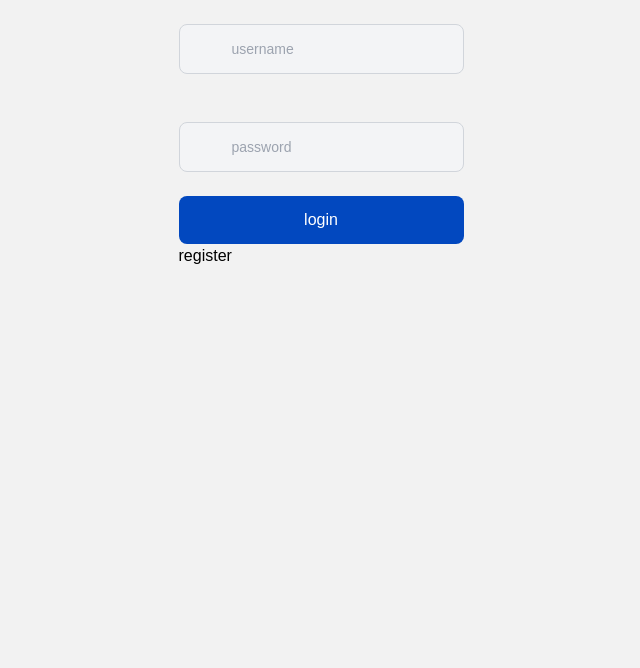
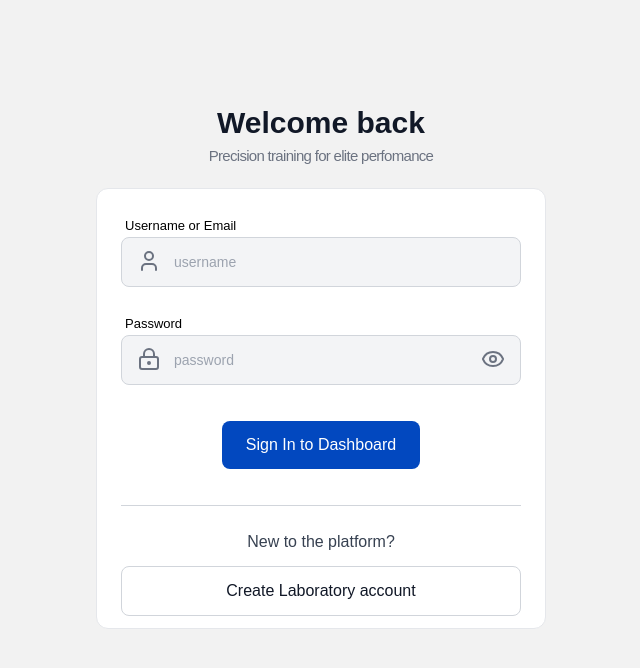
Before and after one commit to Artem-Tkachev/verto-2.0, a React (Vite) app in the folder frontend/: page /login in a window 1280 px wide. Shown: the top 668 px of the page, without its empty margins (319-959 px from the left). Built offline with nearby package versions, Linux system fonts and the light colour scheme; a web font is replaced by a local one.

Commit message:
added error style for inputs

```diff
--- a/frontend/src/Login.jsx
+++ b/frontend/src/Login.jsx
@@ -1,11 +1,13 @@
 import { useState } from "react";
 import { useNavigate, Link } from "react-router";
-import { Input, Button } from "./UIComponents";
+import { Mail, User, EyeIcon, EyeOffIcon, LockKeyhole } from "lucide-react";
+import { Input, Button, PasswordInput } from "./UIComponents";
 
 function Login(){
   const [username, setUsername] = useState("");
   const [password, setPassword] = useState("");
   const [message, setMessage] = useState("");
+  const [fieldErrors, setFieldErrors] = useState([]);
   const navigate = useNavigate();
 
   async function loginSubmit(e){
@@ -21,23 +23,32 @@ function Login(){
     console.log(data);
     if(response.ok){
       setMessage(data.message);
+      setFieldErrors([]);
       localStorage.setItem("token", data.token);
       navigate("/dashboard");
     }
     else{
       setMessage(data.error);
+      setFieldErrors(data.fields || [])
     }
   }
 
   return (
-    <div>
-      <form onSubmit={loginSubmit}>
-        <Input placeholder="username" type="text" value={username} onChange={(e) => setUsername(e.target.value)} />
-        <Input placeholder="password" type="password" value={password} onChange={(e) => setPassword(e.target.value)} />
-        <Button type="submit" text="login"/>
+    <div className="login-body">
+      <div className="header">
+        <h1 className="header-text-1">Welcome back</h1>
+        <h2 className="header-text-2">Precision training for elite perfomance</h2>
+      </div>
+      <form onSubmit={loginSubmit} className="login-form">
+        <Input placeholder="username" type="text" label="Username or Email" icon={User} value={username} onChange={(e) => setUsername(e.target.value)} className={fieldErrors.includes("username") ? "inp-error": ""}/>
+        <PasswordInput placeholder="password" type="password" label="Password" icon={LockKeyhole} value={password} onChange={(e) => setPassword(e.target.value)} className={fieldErrors.includes("password") ? "inp-error": ""}/>
+        <div className="error-body"><p className="error-text">{message}</p></div>
+        <Button type="submit" text="Sign In to Dashboard"/>
+        <div className="bottom-body">
+          <p className="body-text bottom-reg-text">New to the platform?</p>
+        </div>
+        <Link to="/register" className="btn btn-secondary">Create Laboratory account</Link>
       </form>
-      <Link to="/register">register</Link>
-      <p>{message}</p>
     </div>
   )
 }
--- a/frontend/src/UIComponents.css
+++ b/frontend/src/UIComponents.css
@@ -64,6 +64,20 @@ body{
     outline: none;
 }
 
+.inp-error, .inp-error:hover, .inp-error:focus{
+    border: 1px solid var(--color-error-500);
+}
+
+.error-body{
+    display: block;
+    text-align: left;
+}
+
+.error-text{
+    color: var(--color-error-500);
+    padding-bottom: 12px;
+}
+
 .inp-label{
     font-weight: var(--font-weight-regular);
     font-size: var(--font-size-label);
@@ -95,17 +109,29 @@ body{
 
 .btn{
     width: 100%;
-    background-color: var(--color-primary-700);
     border-radius: 8px;
     padding: 12px 24px;
 }
 
-.btn{
+.btn-primary{
+    background-color: var(--color-primary-700);
     color: var(--color-neutral-0);
 }
 
 .btn-primary:hover{
     background-color: var(--color-primary-900);
+}
+
+.btn-secondary{
+    display: block;
+    text-align: center;
+    background-color: var(--color-neutral-0);
+    color: var(--color-neutral-900);
+    border: 1px solid var(--color-neutral-300);
+}
+
+.btn-secondary:hover{
+    background-color: var(--color-neutral-50);
 }
 
 .reg-button{
@@ -119,11 +145,26 @@ body{
 .bottom-text{
     place-items: center;
     display: flex;
+    padding-top: 12px;
+}
+
+.bottom-body{
+    width: 100%;
+}
+
+.bottom-reg-text{
+    display: block;
+    text-align: center;
+    margin-top: 36px;
+    padding-top: 24px;
+    padding-bottom: 12px;
+    color: var(--color-neutral-700);
+    border-top: 1px solid var(--color-neutral-300);
 }
 
 .link-text{
     color: var(--color-primary-700);
-    padding-right: 6px;
+    padding-left: 4px;
 }
 
 .link-text:hover{
@@ -139,6 +180,7 @@ body{
     border-radius: 12px;
     margin: 20px;
     padding: 24px;
+    padding-bottom: 12px;
     background-color: var(--color-neutral-0);
 
 }
--- a/frontend/src/UIComponents.jsx
+++ b/frontend/src/UIComponents.jsx
@@ -2,7 +2,7 @@ import { useState } from "react";
 import "./UIComponents.css";
 import { EyeIcon, EyeOffIcon } from "lucide-react";
 
-export function Input({placeholder, type, onChange, variant="primary", label, icon: Icon}){
+export function Input({placeholder, type, onChange, variant="primary", label, icon: Icon , className=""}){
     return(
         <div className="inp-group">
             <label className="inp-label">{label}</label><br/>
@@ -11,14 +11,14 @@ export function Input({placeholder, type, onChange, variant="primary", label, ic
                 <input
                 placeholder={placeholder}
                 type={type} onChange={onChange}
-                className={`inp inp-${variant}`}
+                className={`inp inp-${variant} ${className}`}
                 />
             </div>
         </div>
     );
 }
 
-export function PasswordInput({placeholder, type, onChange, variant="primary", label, icon: Icon}){
+export function PasswordInput({placeholder, type, onChange, variant="primary", label, icon: Icon , className=""}){
     const [visible, setvisible] = useState(false);
     return(
         <div className="inp-group">
@@ -28,7 +28,7 @@ export function PasswordInput({placeholder, type, onChange, variant="primary", l
                 <input
                 placeholder={placeholder}
                 type={visible ? "text" : "password"} onChange={onChange}
-                className={`inp inp-${variant}`}
+                className={`inp inp-${variant} ${className}`}
                 />
                 <button type="button" className="inp-icon inp-icon-right" onClick={() => setvisible(v => !v)}>
                     {visible ? <EyeOffIcon/> : <EyeIcon/>}
--- a/frontend/src/registration.jsx
+++ b/frontend/src/registration.jsx
@@ -7,6 +7,7 @@ import './UIComponents.css'
 function Registration(){
   const [username, setUsername] = useState("");
   const [password, setPassword] = useState("");
+  const [confPassword, setConfPassword] = useState("");
   const [message, setMessage] = useState("");
   const navigate = useNavigate();
 
@@ -16,7 +17,7 @@ function Registration(){
     const response = await fetch("http://localhost:5000/api/register", {
       method: "POST",
       headers: { "Content-Type": "application/json"},
-      body: JSON.stringify({username: username, password: password})
+      body: JSON.stringify({username: username, password: password, confPassword: confPassword})
     });
 
     const data = await response.json();
@@ -40,16 +41,17 @@ function Registration(){
         <form className="login-form" onSubmit={RegSubmit}>
           <Input placeholder="John Doe" type="text" icon={User} label="Full Name" value={username} onChange={(e) => setUsername(e.target.value)}/>
           <PasswordInput placeholder="Min. 8 characters" type="password" icon={LockKeyhole} label="Password" value={password} onChange={(e) => setPassword(e.target.value)}/>
-          <PasswordInput placeholder="Repeat your password" type="password" icon={LockKeyhole} label="Confirm Password"/>
+          <PasswordInput placeholder="Repeat your password" type="password" icon={LockKeyhole} label="Confirm Password" onChange={(e) => setConfPassword(e.target.value)}/>
           <input className="inp-radio" type="radio" name="radio"/> <label htmlFor="radio" className="body-text">I agree with terms and shi</label>
           <Button text="Register Now" type="submit" Class="reg-button"/>
+          <div className="bottom-text">
+            <p className="body-text">Already have an account?</p>
+            <Link className="link-text" to="/login">Sign in</Link>
+          </div>
         </form>
       </div>
-      <div className="bottom-text">
-        <p className="body-text">Already have an account?</p>
-        <Link className="link-text" onClick={navigate("/login")}>Sign in</Link>
-      </div>
-      <p>{message}</p>
+
+      <p className="body-text">{message}</p>
     </div>
   )
 }
```
Also changed, not shown: 1 other file (tests, documents, lock files or other folders).
